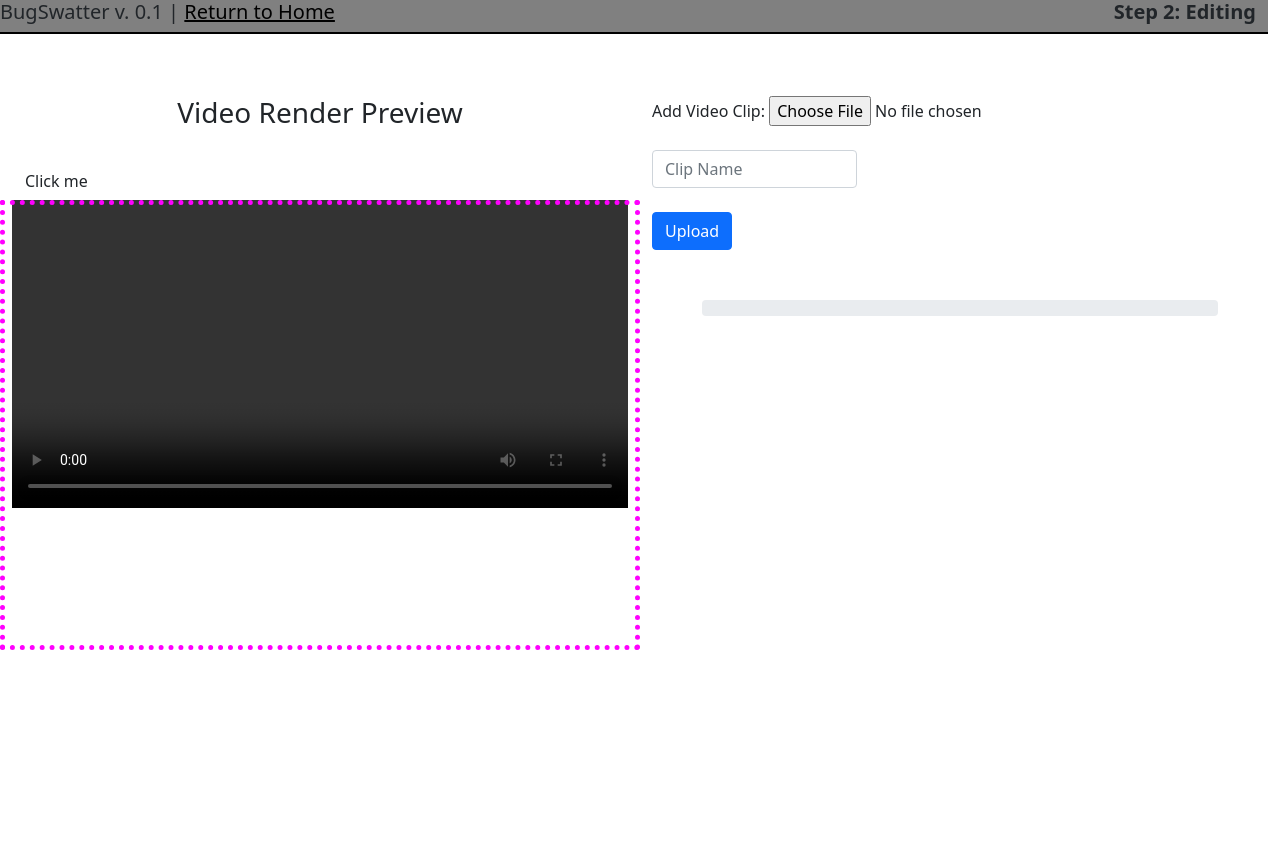
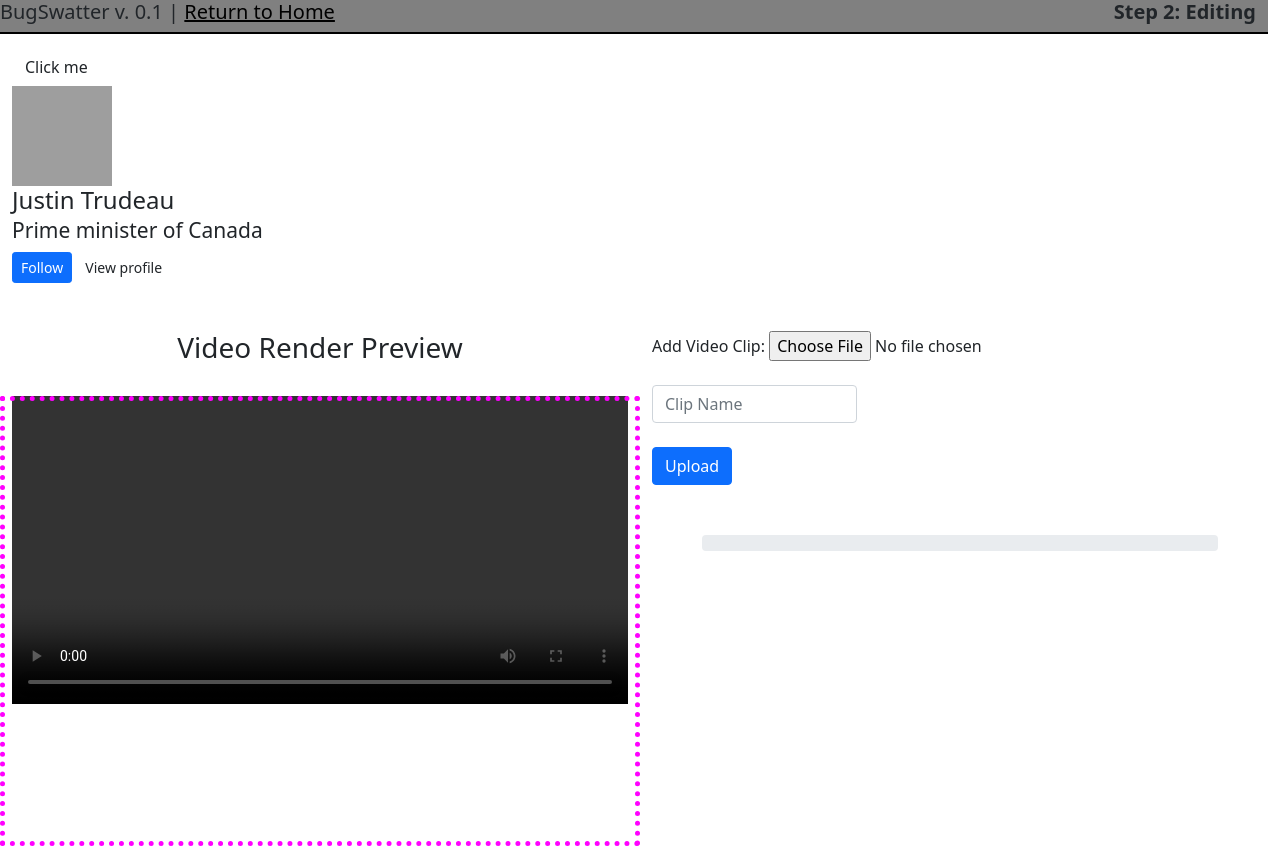
Before and after one commit to nete-madi/video-lab, a Flask app: page /editing/ in a window 1280 px wide. Before the commit the page ends 650 px from the top, so only its background shows below. Run offline with Flask 2, Linux system fonts and the light colour scheme; some libraries are stand-ins or nearby versions; grey boxes are pictures that could not be loaded.

Commit message:
moved the test tooltip button

```diff
--- a/editing/templates/editing.html
+++ b/editing/templates/editing.html
@@ -28,15 +28,37 @@
 <div id="app">
 
     <div class="container-fluid">
+        <!--https://stackoverflow.com/questions/42174189/tooltip-with-buttons-and-image-->
+        <span data-placement="bottom" data-toggle="popover" data-container="body" data-placement="left"
+              type="button" data-html="true" href="#" id="login" class="btn btn-default">Click me</span>
+        <div id="popover-content" class="hide">
+            <div class="row">
+                <div class="col-xs-4">
+                    <img width="88px" height="88px"
+                         src="https://pbs.twimg.com/profile_images/816404989392211968/Wv_8ZDrX_400x400.jpg"/>
+                </div>
+                <div class="col-xs-8">
+                    <h4>
+                        Justin Trudeau <br/>
+                        <small>
+                            Prime minister of Canada
+                        </small>
+                    </h4>
+                    <button class="btn btn-sm btn-primary">
+                        Follow
+                    </button>
+                    <button class="btn btn-sm btn-default">
+                        View profile
+                    </button>
+                </div>
+            </div>
+        </div>
         <br><br>
         <div class="row">
             <div class="col-lg-6">
                 <div style="text-align:center;">
                     <h3>Video Render Preview</h3><br>
                 </div>
-                <!--https://stackoverflow.com/questions/42174189/tooltip-with-buttons-and-image-->
-                <span data-placement="bottom" data-toggle="popover" data-container="body" data-placement="left"
-                      type="button" data-html="true" href="#" id="login" class="btn btn-default">Click me</span>
                 <div align="center" class="row" style="position:relative;">
                     <div class="drop-landing" id="editArea"></div>
                     <video id="render" width="500" height="500" controls></video>
```
